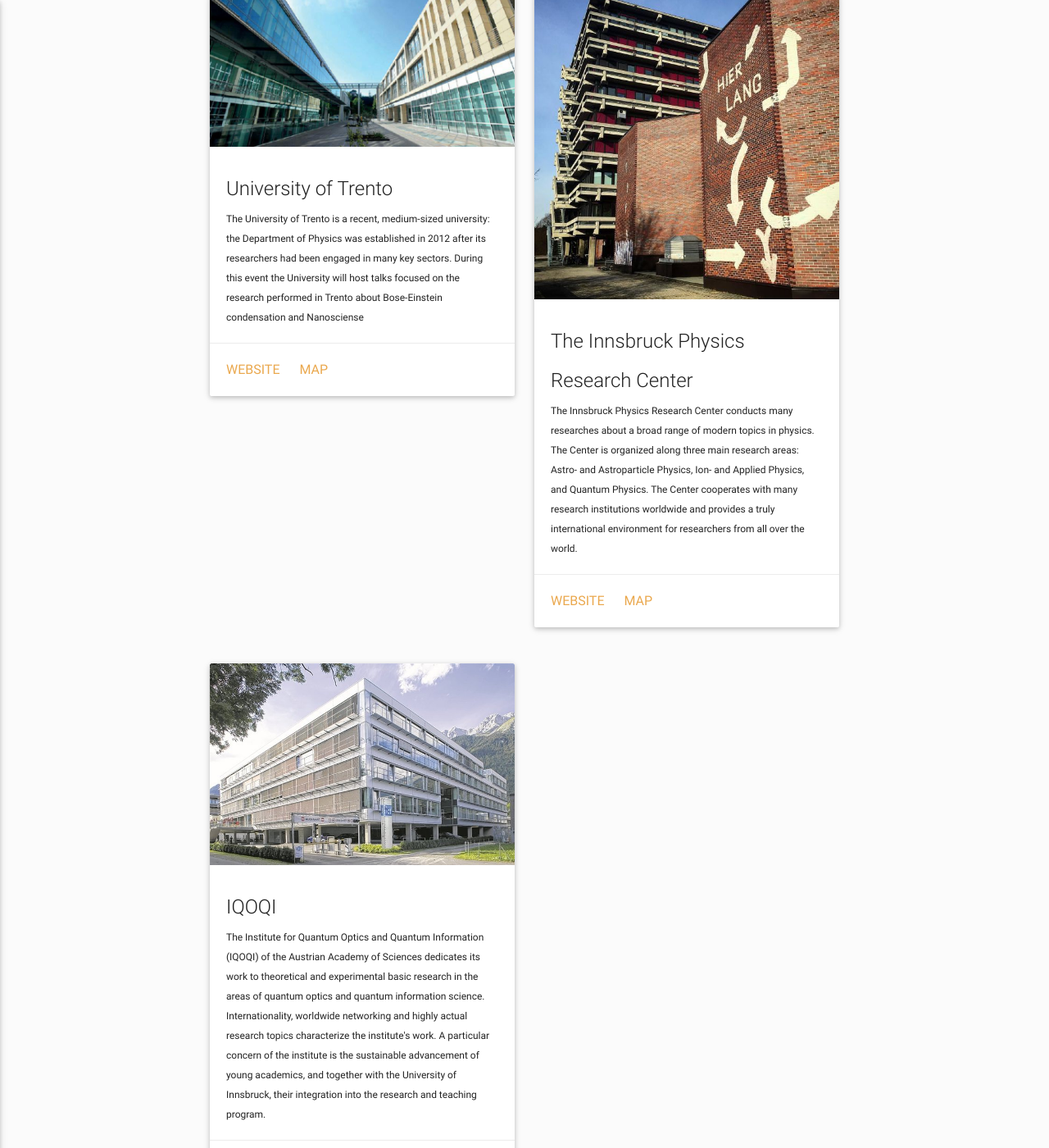
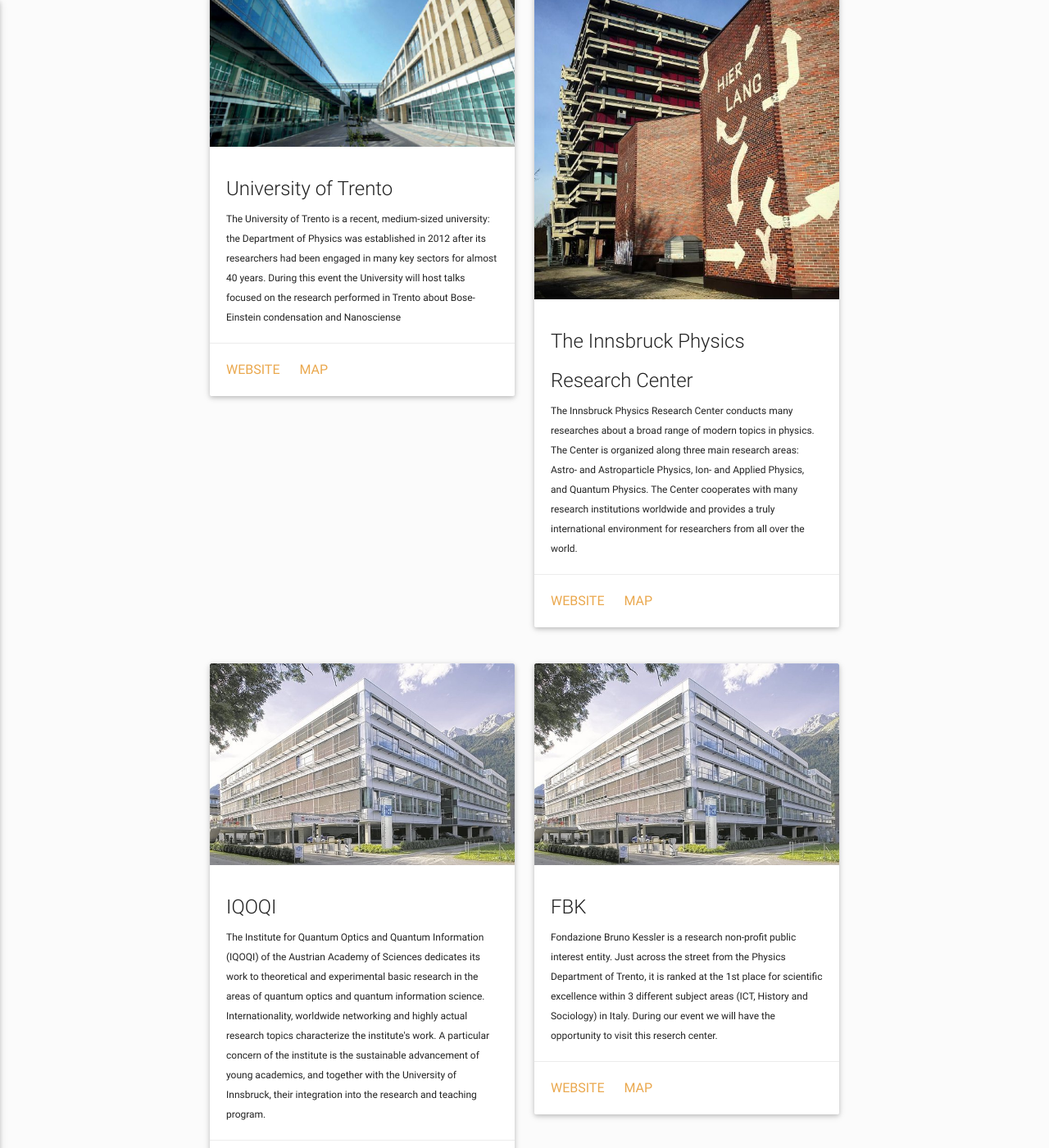
Before and after one commit to ai-sf/tiqit20, a Jekyll site: the page built from facilities.html, in a window 1280 px wide and 1400 px high, scrolled down 201 px. Shown: the whole window at 82% size. Built offline with Jekyll 4.4.1, drawn with Linux system fonts in a browser that asks for light colours; nearby versions of some CDN libraries.

Commit message:
Update facilities.yml

```diff
--- a/_data/facilities.yml
+++ b/_data/facilities.yml
@@ -9,7 +9,7 @@ The Institute for Quantum Optics and Quantum Information (IQOQI) of the Austrian
 science:
   - img: img/facilities/trento.jpg
     title: University of Trento
-    descr: "The University of Trento is a recent, medium-sized university: the Department of Physics was established in 2012 after its researchers had been engaged in many key sectors. During this event the University will host talks focused on the research performed in Trento about Bose-Einstein condensation and Nanosciense"
+    descr: "The University of Trento is a recent, medium-sized university: the Department of Physics was established in 2012 after its researchers had been engaged in many key sectors for almost 40 years. During this event the University will host talks focused on the research performed in Trento about Bose-Einstein condensation and Nanosciense"
     site: http://www.physics.unitn.it/en
     map: https://www.google.it/maps/place/Univerit%C3%A0+degli+Studi+di+Trento+-+Dipartimento+di+Fisica/@46.0656159,11.148685,17z/data=!3m1!4b1!4m5!3m4!1s0x4782769503350cd5:0xa557831d5cbc7740!8m2!3d46.0656122!4d11.1508737
 
@@ -24,3 +24,9 @@ science:
     descr: "The Institute for Quantum Optics and Quantum Information (IQOQI) of the Austrian Academy of Sciences dedicates its work to theoretical and experimental basic research in the areas of quantum optics and quantum information science. Internationality, worldwide networking and highly actual research topics characterize the institute's work. A particular concern of the institute is the sustainable advancement of young academics, and together with the University of Innsbruck, their integration into the research and teaching program."
     site: https://iqoqi.at/en/
     map: https://www.google.it/maps/place/IQOQI+-+Innsbruck/@47.2636136,11.3436033,17z/data=!3m1!4b1!4m5!3m4!1s0x479d6b75b4421ff9:0x8e255220c56f4ca1!8m2!3d47.26361!4d11.345792
+
+  - img: img/facilities/IQOQI.jpg
+    title: FBK
+    descr: "Fondazione Bruno Kessler is a research non-profit public interest entity. Just across the street from the Physics Department of Trento, it is ranked at the 1st place for scientific excellence within 3 different subject areas (ICT, History and Sociology) in Italy. During our event we will have the opportunity to visit this reserch center."
+    site: https://www.fbk.eu/en/
+    map: https://www.google.it/maps/place/Fondazione+Bruno+Kessler+_+Polo+Scientifico/@45.7780719,9.5913226,9z/data=!4m8!1m2!2m1!1sfbk+google+map!3m4!1s0x0:0xb42c31a4b5463d3f!8m2!3d46.0670377!4d11.1514664
```
